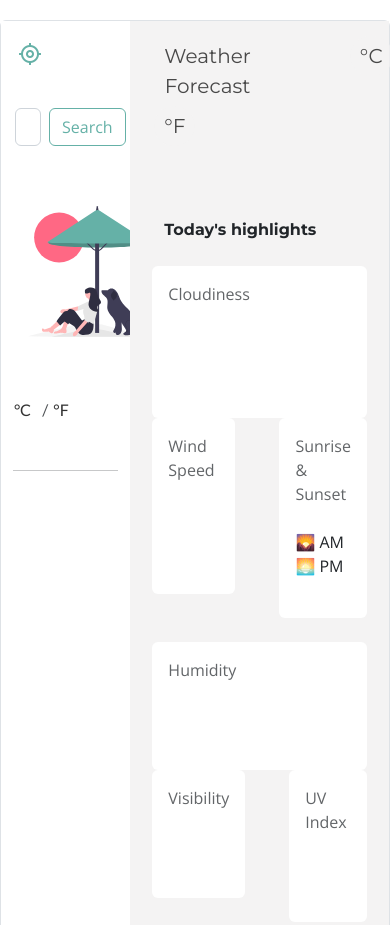
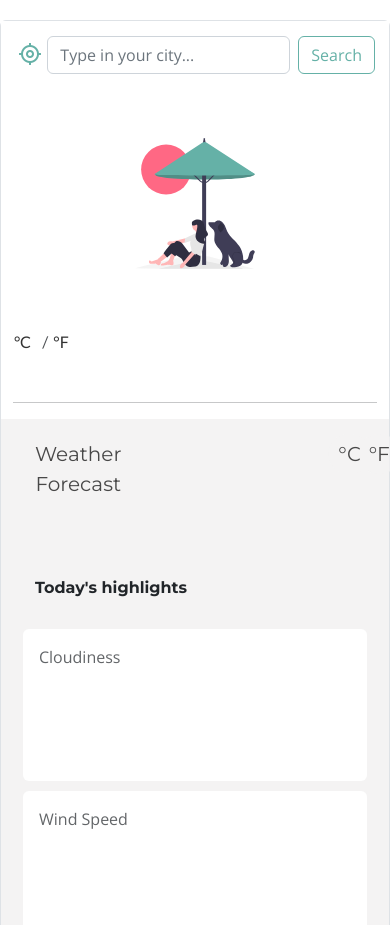
Before and after one commit to maryna-zubrytska/shecodes-project-valilla-weather-app, a plain HTML site: page index.html in a window 390 px wide. Shown: the top 925 px of the page. Drawn offline with nearby package versions, Linux system fonts and the light colour scheme; no server answers.

Commit message:
Added responsive layout (part 1)

```diff
--- a/index.html
+++ b/index.html
@@ -35,9 +35,9 @@
   <body>
     <div class="container">
       <div class="row border rounded weather-app">
-        <div class="col-12">
+        <div class="col-sm-12">
           <div class="row">
-            <div class="col-4 weather-app-left-bar">
+            <div class="col-sm-4 weather-app-left-bar">
 
               <div class="row">
                 <div class="col-1">
@@ -99,7 +99,7 @@
               <div class="left-bar-current-city" id="current-city"></div>
             </div>
 
-            <div class="col-8 weather-app-right-bar">
+            <div class="col-sm-8 weather-app-right-bar">
               <div class="row right-bar-month-week-units">
                 <div class="col-4">
                   <button type="button" class="right-bar-week-button">Weather Forecast</button>
@@ -120,14 +120,14 @@
               <br />
 
               <div class="row right-bar-today-highlights">
-                <div class="col-12">
+                <div class="col-sm-12">
                   <strong> Today's highlights </strong>
                 </div>
               </div>
               <br />
 
               <div class="row right-bar-hightlights-row-1">
-                <div class="col">
+                <div class="col-sm custom-highlight-col">
                   <div class="card right-bar-today-highlights-card">
                     <div class="card-body">
                       <span class="hightlight-metrics">Cloudiness</span>
@@ -141,7 +141,7 @@
                   </div>
                 </div>
 
-                <div class="col">
+                <div class="col-sm custom-highlight-col">
                   <div class="card right-bar-today-highlights-card">
                     <div class="card-body">
                       <span class="hightlight-metrics">Wind Speed</span>
@@ -156,11 +156,11 @@
                   </div>
                 </div>
 
-                <div class="col">
+                <div class="col-sm custom-highlight-col">
                   <div class="card right-bar-today-highlights-card">
                     <div class="card-body">
                       <div class="row">
-                        <div class="col">
+                        <div class="col-sm">
                           <span class="hightlight-metrics"
                             >Sunrise & Sunset</span
                           >
@@ -169,18 +169,18 @@
                       <br />
 
                       <div class="row">
-                        <div class="col-2">
+                        <div class="col-sm-2">
                           🌄
                         </div>
-                        <div class="col">
+                        <div class="col-sm">
                           <span id="highlights-sunrise">AM</span>
                         </div>
                       </div>
                       <div class="row">
-                        <div class="col-2">
+                        <div class="col-sm-2">
                           🌅
                         </div>
-                        <div class="col">
+                        <div class="col-sm">
                           <span id="highlights-sunset">PM</span>
                         </div>
                       </div>
@@ -192,7 +192,7 @@
               <br />
 
               <div class="row right-bar-hightlights-row-2">
-                <div class="col">
+                <div class="col-sm custom-highlight-col">
                   <div class="card right-bar-today-highlights-card">
                     <div class="card-body">
                       <span class="hightlight-metrics">Humidity</span>
@@ -205,7 +205,7 @@
                     <br />
                   </div>
                 </div>
-                <div class="col">
+                <div class="col-sm custom-highlight-col">
                   <div class="card right-bar-today-highlights-card">
                     <div class="card-body">
                       <span class="hightlight-metrics">Visibility</span>
@@ -218,7 +218,7 @@
                     <br />
                   </div>
                 </div>
-                <div class="col">
+                <div class="col-sm custom-highlight-col">
                   <div class="card right-bar-today-highlights-card">
                     <div class="card-body">
                       <span class="hightlight-metrics">UV Index</span>
--- a/src/style.css
+++ b/src/style.css
@@ -180,3 +180,8 @@
   text-decoration: none;
   color: black;
 }
+
+.custom-highlight-col {
+  margin-top: 5px;
+  margin-bottom: 5px;
+}
```
